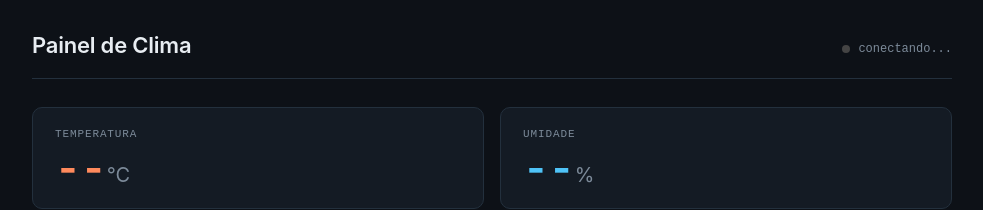
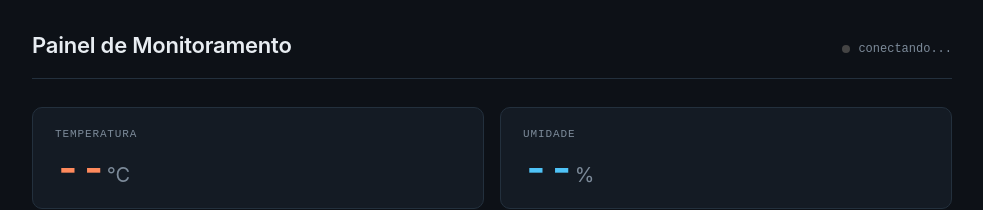
Before and after one commit to Thiago-Ewerton/fruit-ripeness-monitor, a plain HTML site: page index.html in a window 1280 px wide. Shown: the top 210 px of the page, without its empty margins (148-1131 px from the left). Drawn offline with nearby package versions, Linux system fonts and the light colour scheme; no server answers.

Commit message:
Change header title from 'Painel de Clima' to 'Painel de Monitoramento'

```diff
--- a/index.html
+++ b/index.html
@@ -137,7 +137,7 @@
 
 <div class="wrap">
   <header>
-    <h1>Painel de Clima</h1>
+    <h1>Painel de Monitoramento</h1>
     <div class="status"><span class="dot" id="statusDot"></span><span id="statusText">conectando...</span></div>
   </header>
 
```
